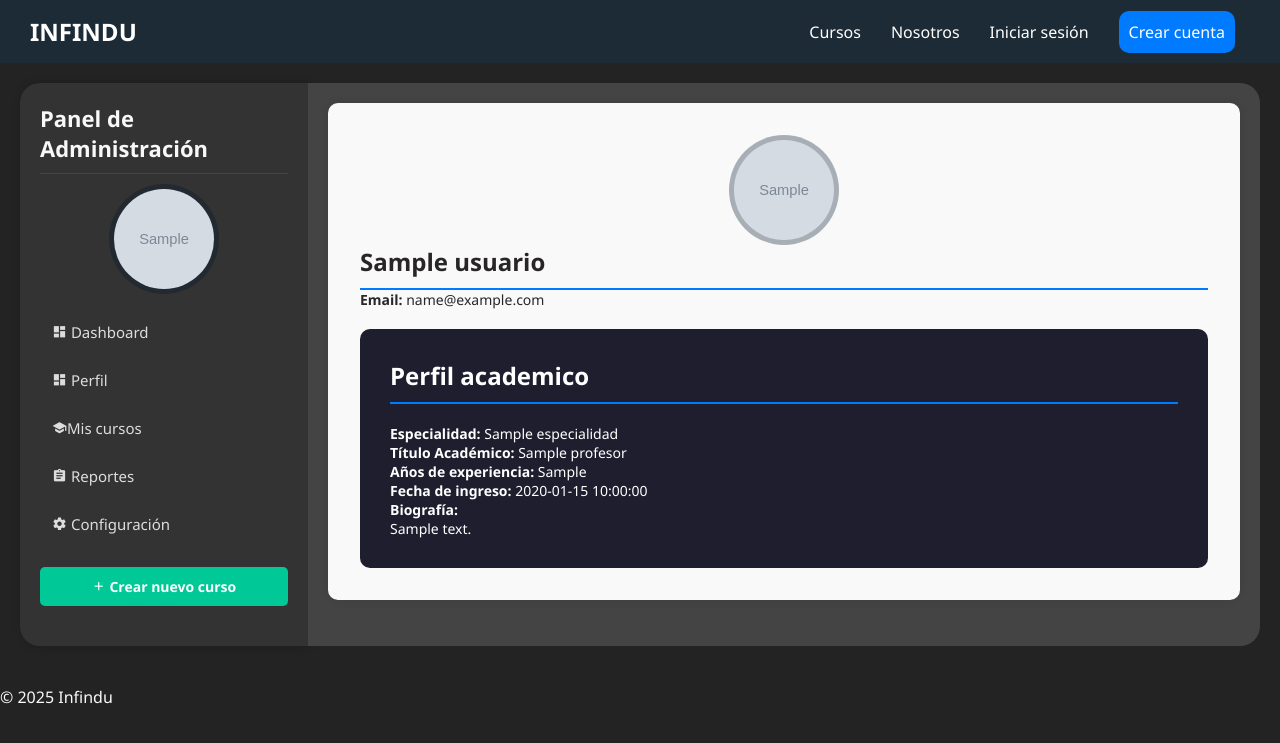
After one commit to abdiasc/infindu, a PHP site: template resources/views/profesores/perfil.php in a window 1280 px wide. The commit adds this page. Shown: the top 743 px of the page. Run offline with PHP 8.4, Linux system fonts and the light colour scheme; the template is opened without the code that fills it: most values are stand-ins (such as "Sample title", 1, 10 or a date in 2020); grey boxes marked "Sample" are stand-in pictures; some web fonts are replaced.

Commit message:
Login registro y perfil

```diff
--- a/public/css/style.css
+++ b/public/css/style.css
@@ -29,31 +29,70 @@ header ul li{
     font-family: 'Segoe UI', Tahoma, Geneva, Verdana, sans-serif;
 }
 
-header{
-    display: flex;
-    justify-content: space-between;
-    align-items: center;
-    padding: 10px 20px;
-    background-color: #333;
+
+/* Login */
+.container-login{
+    width: 30%;
+    margin: 20px auto;
+    padding: 20px;
+    background-color:var(--color-secundario);
+    border-radius: 20px;
+    box-shadow: 3px 3px 0px rgba(255, 255, 255, 0.5);
 }
-.container{
-    width: 30%;
-    margin: 0 auto;
-    padding: 20px;
+.container-login form{
+    margin-top: 20px;
 }
-.container form input{
+
+.container-login form input{
     width: 95%;
     padding: 10px;
     margin-top: 10px;
     margin-bottom: 10px;
+    background-color: #566169;
+    border: none;
+    color: #cfcbcb;
+    border-radius: 10px;
 }
-.btn-iniciar{
+.container-login form input:focus{
+    outline: none;
+    border: none;
+    color: #ffc107;
+}
+.container-login form a{
+    color: #fafafa;
+
+    font-size: 14px;
+    margin-left: 10px;
+}
+
+.container-login .btn-iniciar{
     background-color: #4CAF50;
     color: white;
     border: none;
     cursor: pointer;
-    border-radius: 10px;
+    border-radius: 5px;
+    padding: 10px 20px;
+    transition: ease-in-out 0.3s;
+
 }
+.container-login .btn-iniciar:hover{
+    background-color: #265829;
+
+}
+
+.botonera{
+    display: flex;
+    align-items: center;
+    margin-top: 20px;
+
+}
+
+
+
+
+
+
+
 .contenido{
     padding: 20px;
     display: flex;
@@ -61,13 +100,16 @@ header{
 .contenido .sidebar{
     width: 20%;
     background-color: #333;
-    padding: 10px;
+    padding: 20px;
 }
 .contenido .panel{
     width: 80%;
     background-color: #444;
     padding: 20px;
     border-radius: 0px 20px 20px 0px;
+}
+.sidebar .menu{
+    margin-top: 20px;
 }
 .contenido ul li a{
     color: #fafafa;
@@ -576,10 +618,36 @@ header{
 .datos-perfil{
     background-color: #1e1e2f;
     color: #ffffff;
-    padding: 20px;
+    padding: 30px;
     border-radius: 10px;
     margin-top: 20px;
 
+}
+.perfil-info h3{
+    margin-bottom: 20px;
+    font-size: 1.5rem;
+    color: #272525;
+    border-bottom: 2px solid #007bff;
+    padding-bottom: 10px;
+    margin-bottom: 0px;
+}
+.perfil-info p{
+    font-size: 14px;
+    color: #292727;
+    margin-bottom: 10px;
+    margin: 0px;
+}
+
+.datos-perfil ul{
+    padding: 0px;
+    margin: 0px;
+}
+.datos-perfil h3{
+    margin-bottom: 20px;
+    font-size: 1.5rem;
+    color: #ffffff;
+    border-bottom: 2px solid #007bff;
+    padding-bottom: 10px;
 }
 .datos-perfil ul li{
     list-style: none;
--- a/resources/views/partials/sidebar-admin.php
+++ b/resources/views/partials/sidebar-admin.php
@@ -2,7 +2,7 @@
     <h2>Panel de Administración</h2>
     <p>Bienvenido, <?= htmlspecialchars($_SESSION['usuario_nombre']) ?> (Administrador)</p>
 
-    <ul>
+    <ul class="menu">
         <li><a href="/admin/usuarios"> <span class="icon-people_outline"></span> Usuarios</a></li>
         <li><a href="/admin/roles"> <span class="icon-dashboard"></span> Roles</a></li>
         <li><a href="/admin/permisos"> <span class="icon-assignment_turned_in"></span> Permisos</a></li>
--- a/resources/views/partials/sidebar-estudiante.php
+++ b/resources/views/partials/sidebar-estudiante.php
@@ -22,7 +22,7 @@
         <p>No se encontró información de perfil para este usuario.</p>
     <?php endif; ?>
 
-    <ul>
+    <ul class="menu">
         <li><a href="/admin/cursos"> <span class="icon-school"></span>Mis cursos</a></li>
         <li><a href="/admin/reportes"> <span class="icon-assignment"></span> Reportes</a></li>
         <li><a href="/admin/configuracion"> <span class="icon-settings"></span> Configuración</a></li>
--- a/resources/views/partials/sidebar-profesor.php
+++ b/resources/views/partials/sidebar-profesor.php
@@ -9,21 +9,14 @@
                 </div>
             <?php endif; ?>
         </div>
-        <div class="datos-perfil">
-            <ul>
-                <li><strong>Especialidad:</strong> <?= htmlspecialchars($profesor['especialidad']) ?></li>
-                <li><strong>Título Académico:</strong> <?= htmlspecialchars($profesor['titulo_academico'] ?? 'No especificado') ?></li>
-                <li><strong>Años de experiencia:</strong> <?= htmlspecialchars($profesor['experiencia_anios'] ?? 'No especificado') ?></li>
-                <li><strong>Fecha de ingreso:</strong> <?= htmlspecialchars($profesor['fecha_ingreso'] ?? 'No especificado') ?></li>
-                <li><strong>Biografía:</strong> <br><?= nl2br(htmlspecialchars($profesor['biografia'] ?? 'No especificada')) ?></li>
-            </ul>
-        </div>
+
 
     <?php else: ?>
         <p>No se encontró información de perfil para este usuario.</p>
     <?php endif; ?>
-    <ul>
-        <li><a href="/admin"> <span class="icon-dashboard"></span> Perfil</a></li>
+    <ul class="menu">
+        <li><a href="/profesor"> <span class="icon-dashboard"></span> Dashboard</a></li>
+        <li><a href="/profesor/perfil"> <span class="icon-dashboard"></span> Perfil</a></li>
         <li><a href="/admin/cursos"> <span class="icon-school"></span>Mis cursos</a></li>
         <li><a href="/admin/reportes"> <span class="icon-assignment"></span> Reportes</a></li>
         <li><a href="/admin/configuracion"> <span class="icon-settings"></span> Configuración</a></li>
--- /dev/null
+++ b/resources/views/profesores/perfil.php
@@ -0,0 +1,35 @@
+<div class="contenido">
+    <?php include __DIR__ . '/../partials/sidebar-profesor.php'; ?>
+    <div class="panel">
+        <div class="admin-usuarios">
+            <?php if (!empty($profesor)): ?>
+                <div class="perfil-info">
+                    <?php if (!empty($profesor['avatar'])): ?>
+                        <div class="profesor-avatar avatar-perfil">
+                            <img src="../../../public/<?= htmlspecialchars($profesor['avatar']) ?>" alt="Avatar" width="120">
+                        </div>
+                    <?php endif; ?>
+                    <h3><?= htmlspecialchars($usuario['nombre']) ?></h3>
+
+
+
+
+                    <p><strong>Email:</strong> <?= htmlspecialchars($usuario['email']) ?></p>
+                    <div class="datos-perfil">
+                        <h3>Perfil academico</h3>
+                        <ul>
+                            <li><strong>Especialidad:</strong> <?= htmlspecialchars($profesor['especialidad']) ?></li>
+                            <li><strong>Título Académico:</strong> <?= htmlspecialchars($profesor['titulo_academico'] ?? 'No especificado') ?></li>
+                            <li><strong>Años de experiencia:</strong> <?= htmlspecialchars($profesor['experiencia_anios'] ?? 'No especificado') ?></li>
+                            <li><strong>Fecha de ingreso:</strong> <?= htmlspecialchars($profesor['fecha_ingreso'] ?? 'No especificado') ?></li>
+                            <li><strong>Biografía:</strong> <br><?= nl2br(htmlspecialchars($profesor['biografia'] ?? 'No especificada')) ?></li>
+                        </ul>
+                    </div>
+                </div>
+            <?php else: ?>
+                <p>No se encontró información de perfil para este profesor.</p>
+            <?php endif; ?>
+
+        </div>
+    </div>
+</div>
--- a/routes/web.php
+++ b/routes/web.php
@@ -15,6 +15,8 @@ $router->post('registro/user', 'AuthController@registroAsignarRol');
 
 // Paneles de usuario
 $router->get('profesor', 'ProfesorController@dashboard');
+$router->get('/profesor/perfil', 'ProfesorController@perfil');
+
 $router->get('estudiante', 'EstudianteController@dashboard');
 
 // Rutas generales de recursos
```
Also changed, not shown: app/Controllers/ProfesorController.php (+19 -0 lines), resources/views/auth/login.php (+8 -3 lines), resources/views/auth/registro.php (+13 -8 lines).
